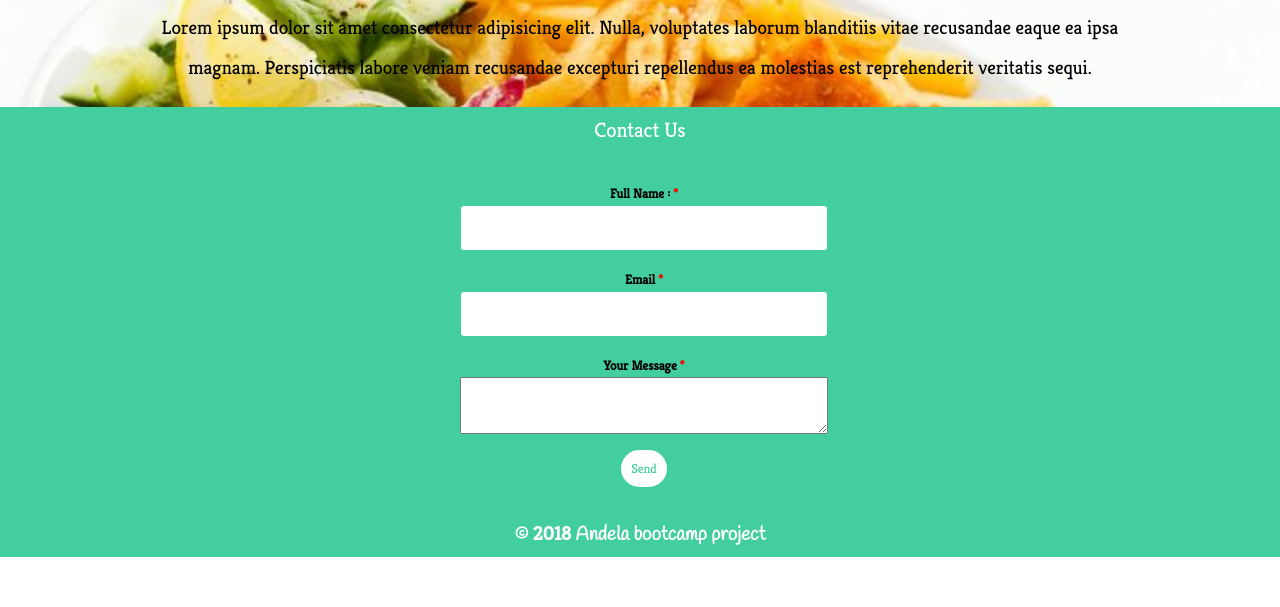
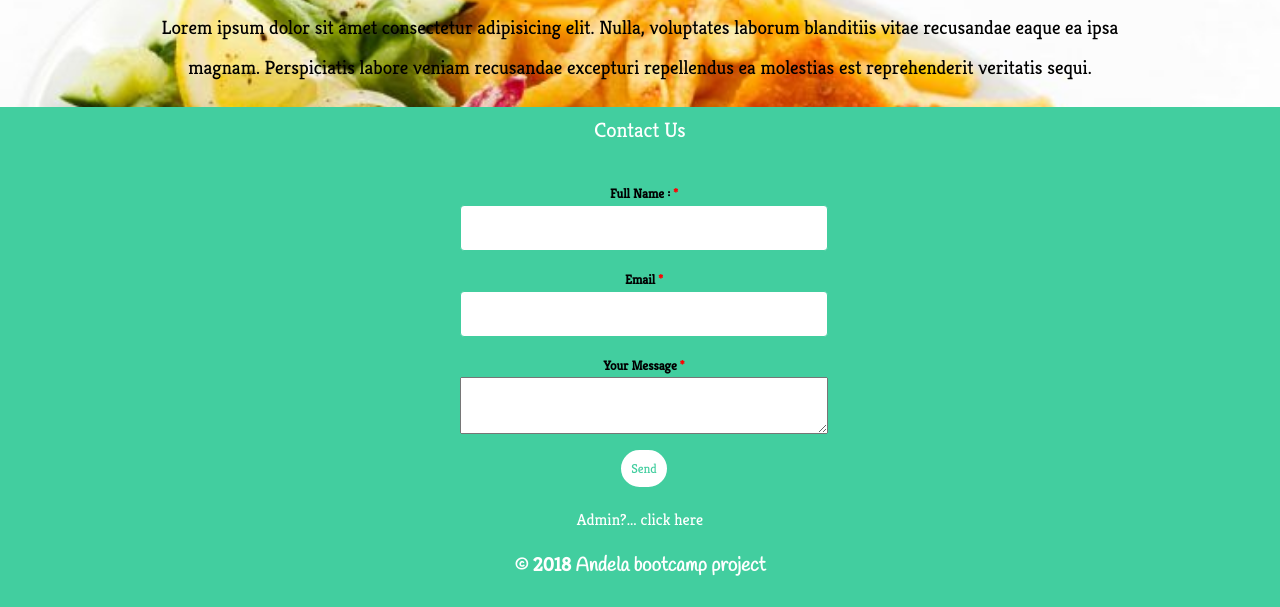
Before and after one commit to el-Joft/Fast-Food-Fast, a plain HTML site: page UI/index.html in a window 1280 px wide. Shown: the part 1385-1992 px from the top of the page. Before the commit the page ends 1943 px from the top, so only its background shows below. Drawn offline with Linux system fonts and the light colour scheme.

Commit message:
[finishes #160742075] Creating a link for the Admin to go to Admin dashboard or main page

```diff
--- a/UI/assets/css/style.css
+++ b/UI/assets/css/style.css
@@ -364,8 +364,11 @@ nav{
 
 }
 .footer-home{
-    height: 450px!important;
+    height: 500px!important;
 
+}
+.footer-navigation a{
+    color: #fff;
 }
 .contact-form{
     width: 100%;
--- a/UI/index.html
+++ b/UI/index.html
@@ -94,6 +94,7 @@
                             <span></span>Cart </span>
                         </a>
                     </li>
+
                 </ul>
 
             </nav>
@@ -232,6 +233,7 @@
 
 
                     </div>
+                    <div class="footer-navigation"><a href="admin/index.html">Admin?... click here</a></div>
                     <h5 class="footer-text">&copy; <span id="year"></span> Andela bootcamp project </h5>
             </footer>
         </section>
```
Also changed, not shown: UI/about.html (+1 -1 lines), UI/admin/add_food.html (+3 -1 lines), UI/admin/add_food_category.html (+3 -1 lines), UI/admin/edit_food.html (+3 -1 lines), UI/admin/index.html (+3 -1 lines), UI/admin/orders.html (+3 -1 lines), UI/checkout.html (+1 -0 lines), UI/menu.html (+1 -1 lines), UI/signin.html (+1 -0 lines), UI/signup.html (+1 -1 lines), UI/success.html (+1 -0 lines), UI/user-dashboard.html (+1 -0 lines).
